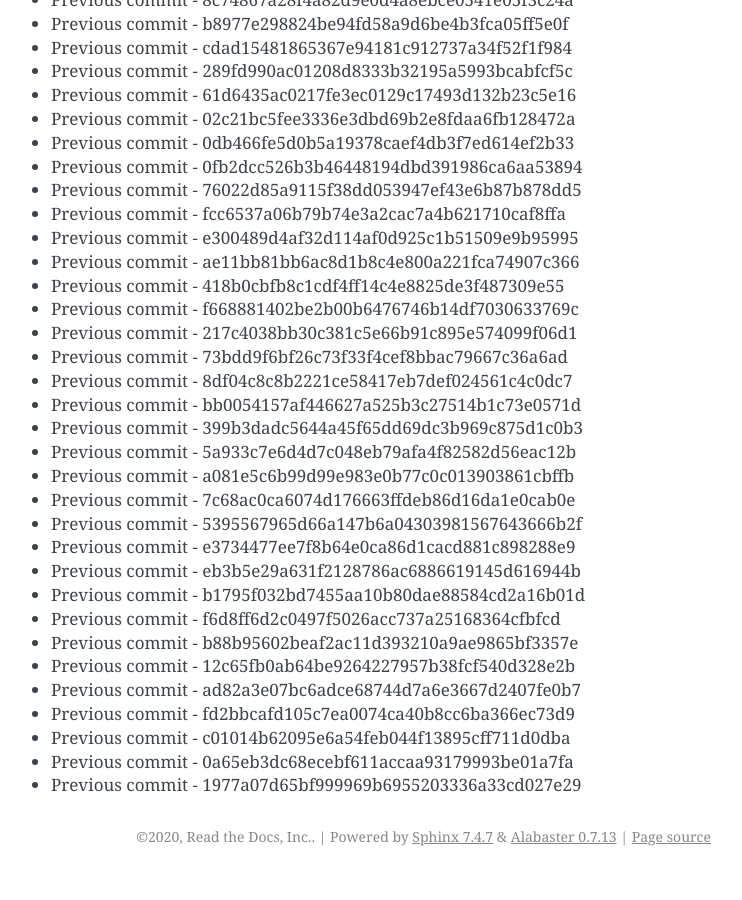
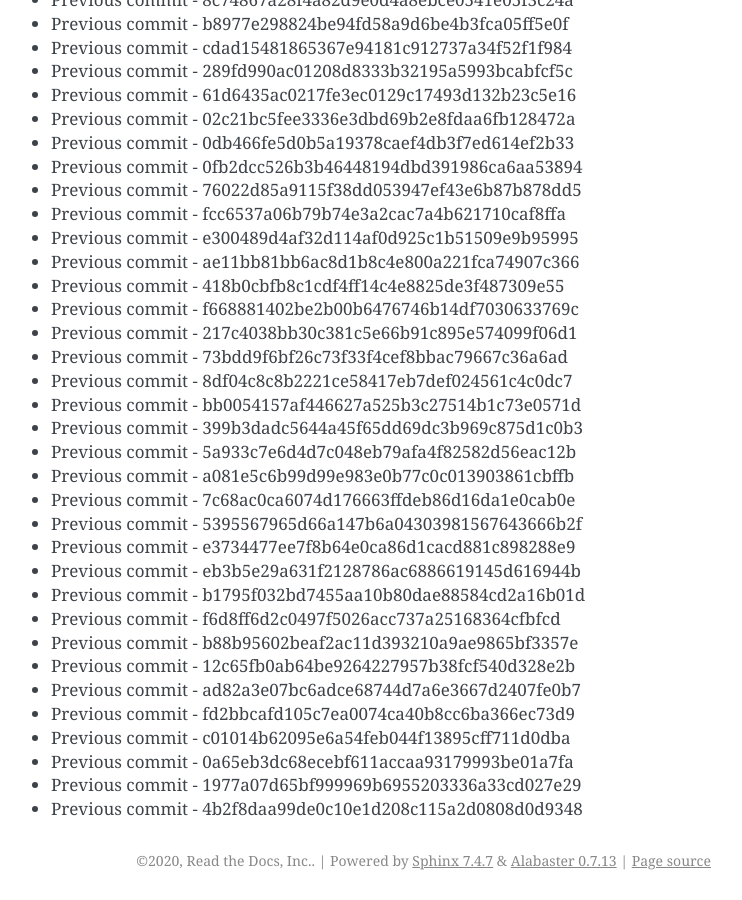
Before and after one commit to readthedocs/rtd-git-stresstest, a Sphinx documentation site: the page built from docs/updates.rst, in a window 1280 px wide and 900 px high, scrolled down 10198 px. Shown: the whole window, without its empty margins (399-1141 px from the left). Built offline with Sphinx 7.4.7, drawn with Linux system fonts in a browser that asks for light colours; before the commit the page ends 11074 px from its top, so only the background shows below that.

Commit message:
Generating commit from previous: 4b2f8daa99de0c10e1d208c115a2d0808d0d9348

```diff
--- a/docs/updates.rst
+++ b/docs/updates.rst
@@ -460,3 +460,4 @@ It can be tested for any performance characteristics.
 * Previous commit - c01014b62095e6a54feb044f13895cff711d0dba
 * Previous commit - 0a65eb3dc68ecebf611accaa93179993be01a7fa
 * Previous commit - 1977a07d65bf999969b6955203336a33cd027e29
+* Previous commit - 4b2f8daa99de0c10e1d208c115a2d0808d0d9348
```
